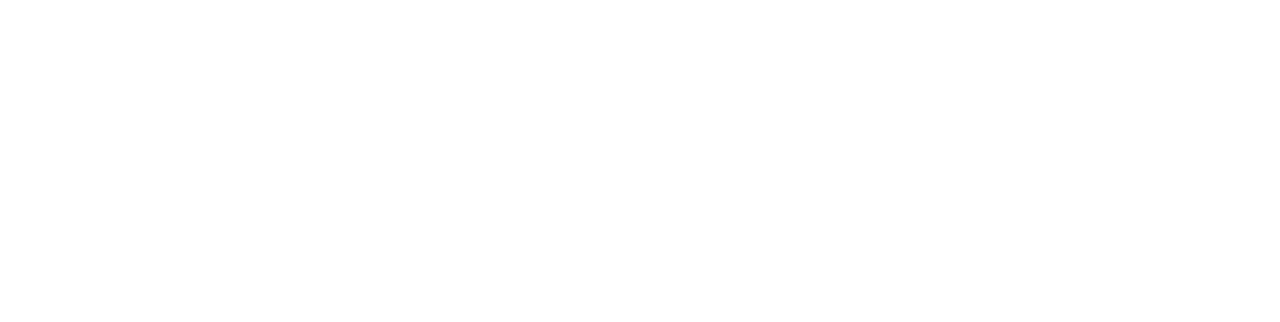
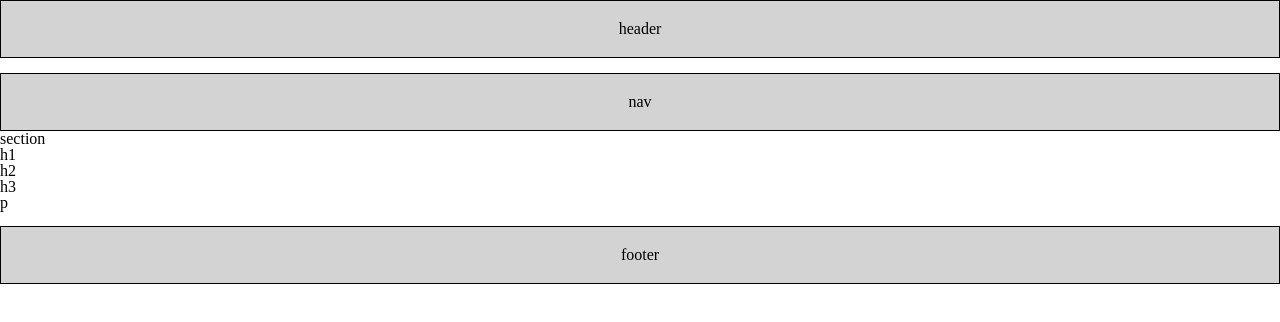
Before and after one commit to ayjaypnil/HW-Wireframe, a plain HTML site: page index.html in a window 1280 px wide. Drawn offline with Linux system fonts and the light colour scheme.

Commit message:
header footer and nav added

```diff
--- a/index.html
+++ b/index.html
@@ -7,6 +7,28 @@
     </head>
 
     <body>
+        <header>header</header>
+
+        <nav>nav</nav>
+
+        <Section>section</Section>
+
+        <article>
+            <div>
+                <h1>h1</h1>
+                <h2>h2</h2>
+                <h3>h3</h3>
+            </div>
+
+            <div>
+                <p>p</p>
+            </div>
+        </article>
+
+        <Aside></Aside>
+
+        <footer>footer</footer>
+
 
     </body>
 </html>
--- a/style.css
+++ b/style.css
@@ -0,0 +1,22 @@
+header{
+    text-align: center;
+    padding: 20px 125px;
+    border: 1px solid black;
+    background: lightgray;
+}
+
+nav{
+     text-align: center;
+     padding: 20px 125px;
+     border: 1px solid black;
+     background: lightgray;
+     margin-top: 15px;
+}
+
+footer{
+      text-align: center;
+      padding: 20px 125px;
+      border: 1px solid black;
+      background: lightgray;
+      margin-top: 15px;
+}
```
